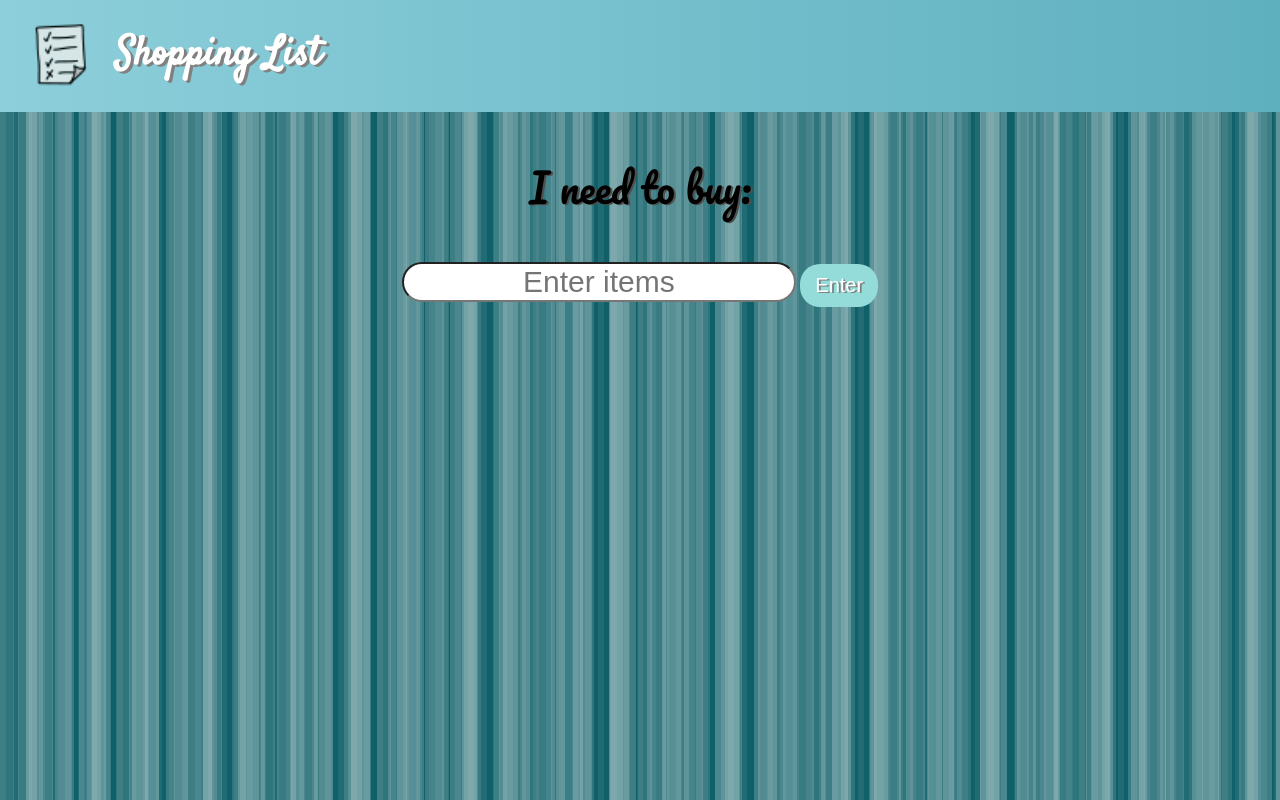
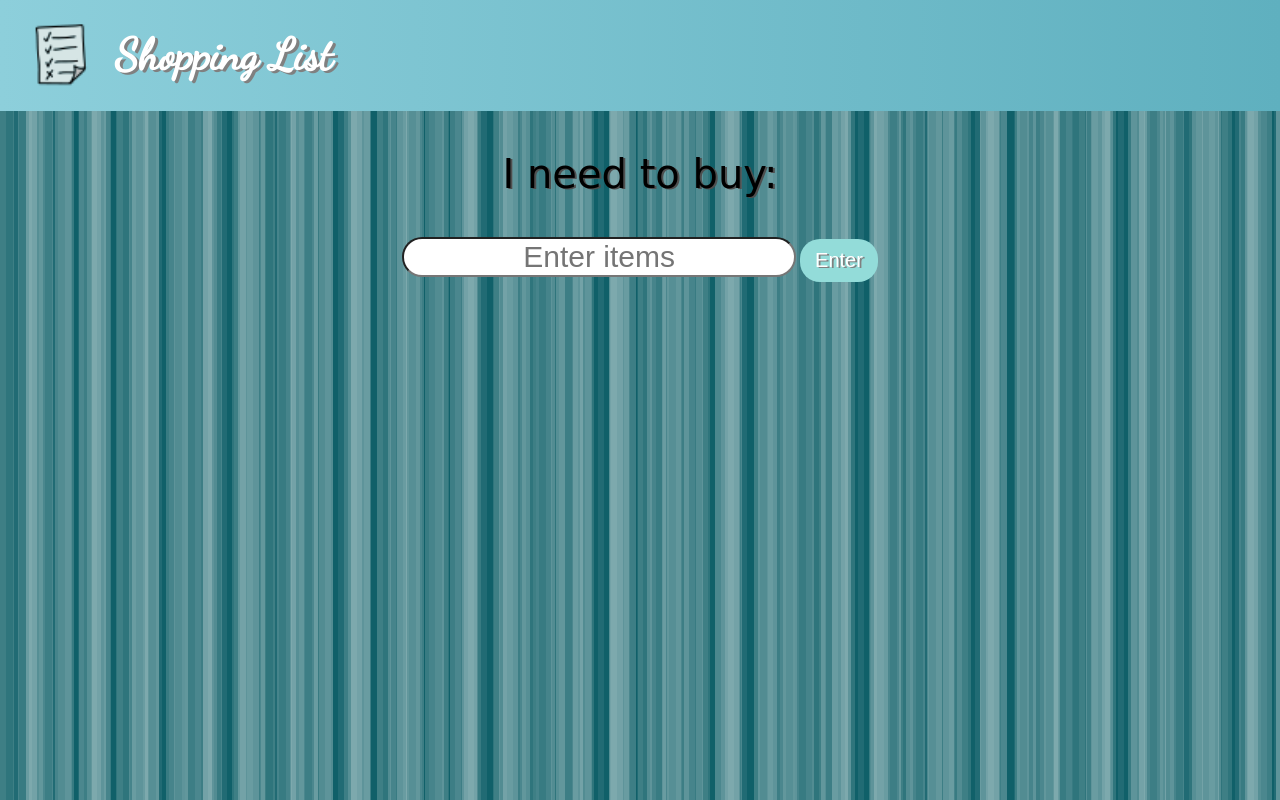
Before and after one commit to MoniqueCastro/shopping-list, a plain HTML site: page index.html in a window 1280 px wide. Drawn offline with Linux system fonts and the light colour scheme.

Commit message:
change font

```diff
--- a/index.html
+++ b/index.html
@@ -3,14 +3,14 @@
 <head>
 	<title>My Shopping List</title>
 	<link rel="stylesheet" type="text/css" href="style.css">
-	<link href="https://fonts.googleapis.com/css?family=Pacifico|Satisfy" rel="stylesheet">
+	<link href="https://fonts.googleapis.com/css?family=Dancing+Script&display=swap" rel="stylesheet">
 </head>
 <body>
 	<div class="navbar">
 		<img alt="logo" src="icon.png">
 		<h1>Shopping List</h1>
 	</div>
-	<p id="mainText">I need to buy:</p>
+	<p>I need to buy:</p>
 		<input id="userinput" type="text" placeholder="Enter items">
 		<button id="button">Enter</button>
 	<ul>
--- a/script.js
+++ b/script.js
@@ -5,7 +5,6 @@ var myNodelist = document.getElementsByTagName("LI");
 var close = document.getElementsByClassName("close");
 
 // Create a "x" button and append it to each list item
-
 for (i = 0; i < myNodelist.length; i++) {
 	var span = document.createElement("SPAN");
 	var txt = document.createTextNode("\u00D7");
@@ -29,8 +28,6 @@ ul.addEventListener('click', function(ev) {
 	}
 }, false);
 
-
-// Adds new list item
 function inputLength() {
 	return input.value.length;
 }
@@ -55,7 +52,6 @@ function createListElement() {
   	}
 }
 
-// Adds by click
 function addListAfterClick() {
 	if (inputLength() > 0) {
 		createListElement();
@@ -63,7 +59,6 @@ function addListAfterClick() {
 	}
 }
 
-// Adds by keypress
 function addListAfterKeypress(event) {
 	if (inputLength() > 0 && event.keyCode === 13) {
 		createListElement();
--- a/style.css
+++ b/style.css
@@ -1,7 +1,3 @@
-#mainText {
-  font-family: 'Pacifico', cursive;
-}
-
 #userinput {
   font-size: 30px;
   text-align: center;
@@ -41,9 +37,10 @@
   display: inline-flex;
   background-image: linear-gradient(to right, rgba(141, 207, 219), rgba(95, 176, 191));
   width: 100%;
-  font-size: 20px;
+  font-size: 22px;
   text-shadow: 3px 2px grey;
   color: white;
+  font-family: 'Dancing Script', cursive;
 }
 
 html, body {
@@ -60,8 +57,6 @@ body {
   linear-gradient(90deg, transparent 50%, rgba(255,255,255,.19) 50%);
   background-size: 13px, 29px, 37px, 53px;
   text-align: center;
-  font-family: 'Pacifico', cursive;
-  font-family: 'Satisfy', cursive;
 }
 
 img {
@@ -75,6 +70,7 @@ img {
 }
 
 p {
+  font-family: 'Pacifico', cursive;
   font-size: 40px;
   text-shadow: 2px 1px #4E4F4F;
 }
@@ -91,6 +87,7 @@ ul {
   background-size: 100% 1.2em;
   margin-left:20vw;
   margin-right:20vw;
+  font-family: 'Dancing Script', cursive;
 }
 
 /* Style the list items */
@@ -98,16 +95,15 @@ ul li {
   cursor: pointer;
 }
 
-/* the "checked" symbol*/
+/* the "checked" line through the text*/
 .done {
   text-decoration: line-through;
 }
 
-
 /* Style the x button */
 .close {
   font-family: "Times New Roman", Times, serif;
-  right: 10px;
+  right: 15px;
   top: 0;
   padding: 12px 16px 12px 16px;
 }
```
